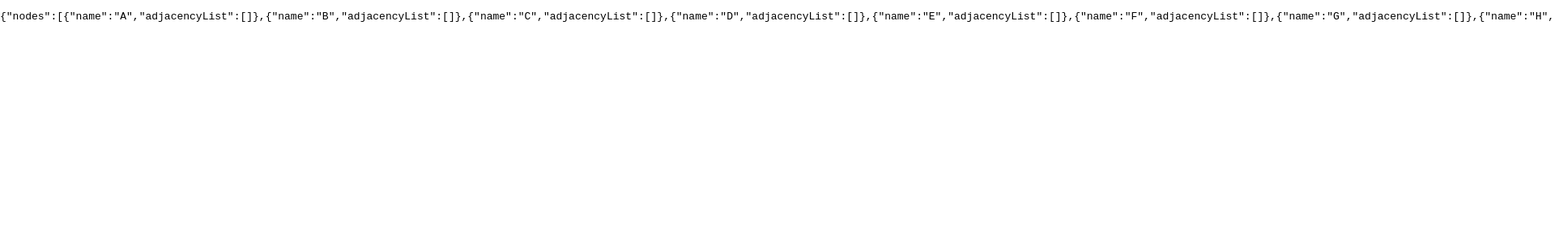
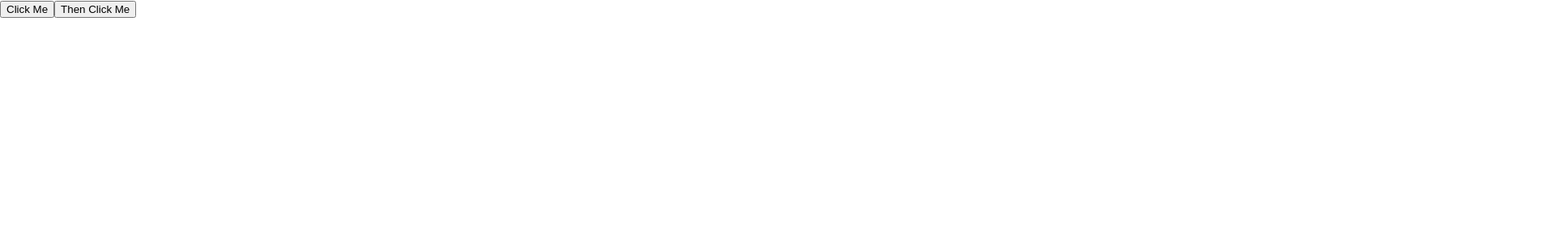
Before and after one commit to edwardfclark/typescript-graph-traversal, a React (Create React App) app: page / in a window 1280 px wide. Shown: the top 300 px of the page at 81% size, 1920 px wide, since content can reach past the window. Built offline with nearby package versions, Linux system fonts and the light colour scheme.

Commit message:
Confirm HOC works

```diff
--- a/src/App.tsx
+++ b/src/App.tsx
@@ -1,11 +1,8 @@
-import React from 'react';
-import './App.css';
-import GraphChallenge from './GraphChallenge';
+import React from "react";
+import Graph from "./ReactGraphChallenge";
 
-const App: React.FC = () => {
-  return (
-    <GraphChallenge />
-  );
-}
+const App: React.ComponentType = () => {
+  return <Graph />;
+};
 
 export default App;
--- a/src/ReactGraphChallenge/graph.queue.tsx
+++ b/src/ReactGraphChallenge/graph.queue.tsx
@@ -2,16 +2,18 @@ import React from "react";
 import { isEmpty } from "lodash";
 
 // INTERFACES
-import { IPriorityQueue } from "./graph.interfaces";
+import { IPriorityQueue, ICollection } from "./graph.interfaces";
 
 // This HOC gives the component you wrap access to a Priority Queue data structure.
 // This allows the Priority Queue to be used for my Djikstra's Algoritm implementation and potentially re-used elsewhere in the app.
-function withPriorityQueue<T>(Component: React.ComponentType<T>) {
-  return class extends React.Component<T, IPriorityQueue> {
+const withPriorityQueue = <T extends IPriorityQueue>(
+  Component: React.ComponentType<T>
+) => {
+  return class extends React.Component<T, ICollection> {
     constructor(props: T) {
       super(props);
       this.state = {
-        collection: [] as any[]
+        collection: []
       };
       this.enqueue = this.enqueue.bind(this);
       this.dequeue = this.dequeue.bind(this);
@@ -21,6 +23,7 @@ function withPriorityQueue<T>(Component: React.ComponentType<T>) {
     // If not, place the collection in weight order.
     enqueue(element: [string, number]) {
       if (isEmpty(this.state.collection)) {
+        console.log("THIS FIRED", this.state.collection);
         this.setState({
           collection: [...this.state.collection, element]
         });
@@ -63,6 +66,6 @@ function withPriorityQueue<T>(Component: React.ComponentType<T>) {
       );
     }
   };
-}
+};
 
 export default withPriorityQueue;
--- /dev/null
+++ b/src/ReactGraphChallenge/graph.tsx
@@ -0,0 +1,45 @@
+import React from "react";
+
+// INTERFACES
+import { IGraphProps } from "./graph.interfaces";
+
+// HELPERS
+import withPriorityQueue from "./graph.queue";
+
+// TODO: Remove any type from props declaration.
+// Could not for the life of mee get TS to work with my HOC without it.
+class Graph extends React.Component<any, {}> {
+  constructor(props: any) {
+    super(props);
+  }
+
+  componentDidMount() {
+    const { enqueue } = this.props;
+    enqueue(["First", 1]);
+  }
+
+  render() {
+    const { enqueue, dequeue } = this.props;
+    console.log(this.props);
+    return (
+      <React.Fragment>
+        <button
+          onClick={() => {
+            enqueue(["Second", 2]);
+          }}
+        >
+          Click Me
+        </button>
+        <button
+          onClick={() => {
+            console.log(dequeue(["Second", 2]));
+          }}
+        >
+          Then Click Me
+        </button>
+      </React.Fragment>
+    );
+  }
+}
+
+export default withPriorityQueue(Graph);
--- /dev/null
+++ b/src/ReactGraphChallenge/index.ts
@@ -0,0 +1,3 @@
+import Graph from "./graph";
+
+export default Graph;
```
Also changed, not shown: src/ReactGraphChallenge/graph.interfaces.ts (+14 -5 lines), src/ReactGraphChallenge/test.tsx (deleted, +0 -12 lines), 1 other file (tests, documents, lock files or other folders).
